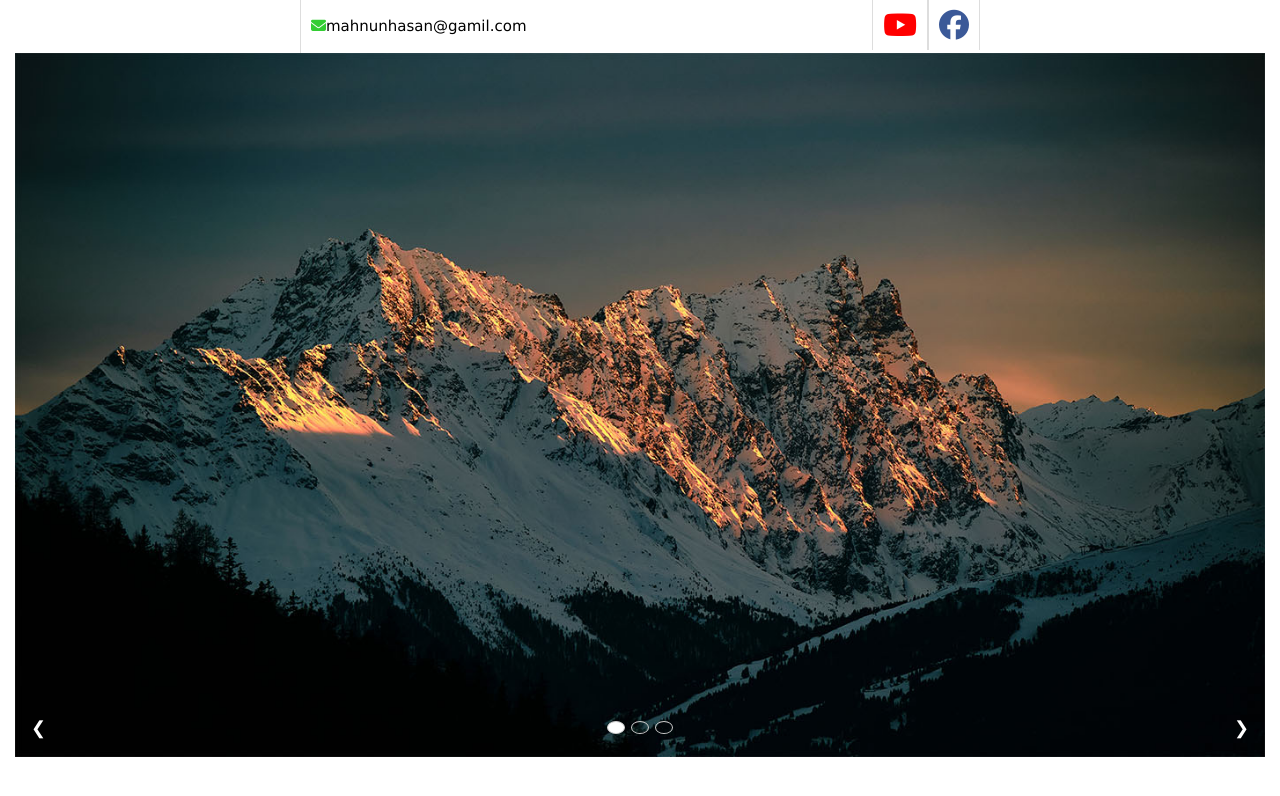
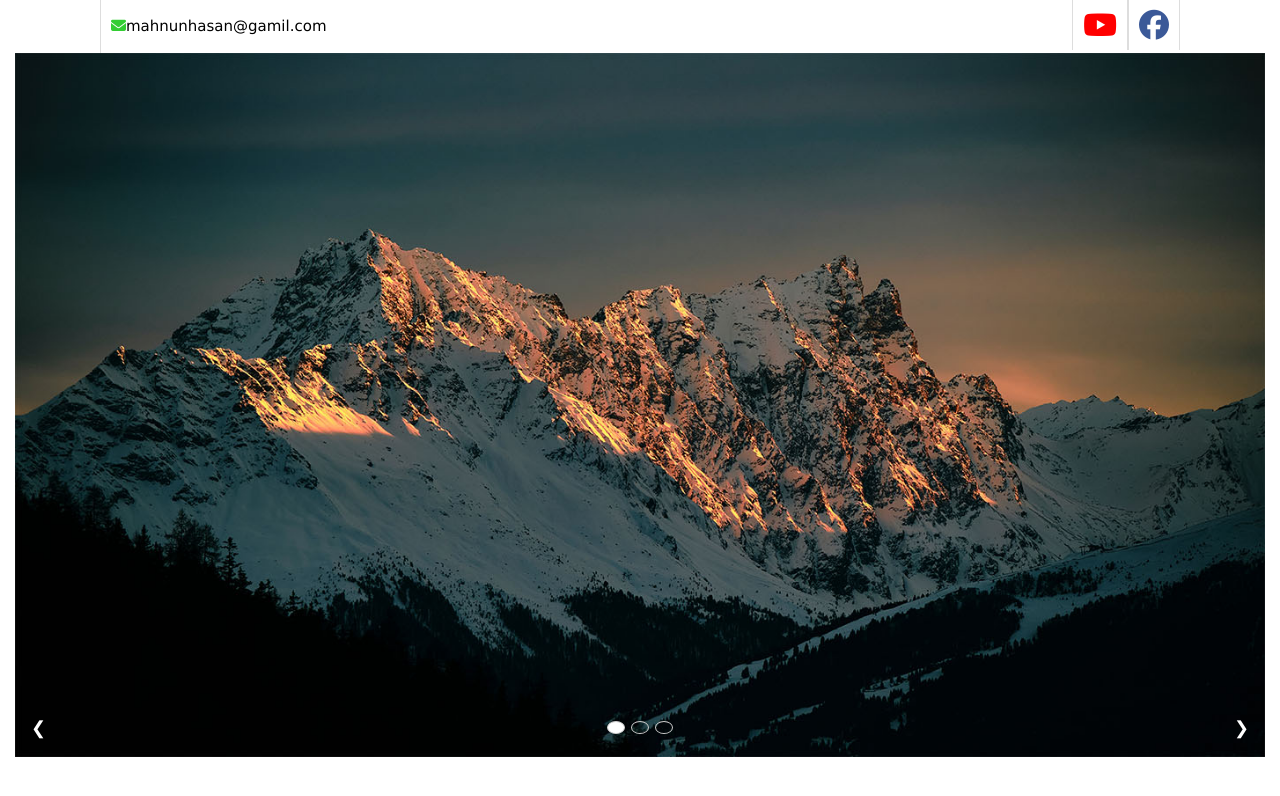
Before and after one commit to mesbahhsabbir/mahnun, a plain HTML site: page index.html in a window 1280 px wide. Drawn offline with nearby package versions, Linux system fonts and the light colour scheme.

Commit message:
Update mahnun.css

```diff
--- a/mahnun.css
+++ b/mahnun.css
@@ -1,3 +1,4 @@
+
 
 @import url('https://fonts.googleapis.com/css2?family=Oswald:wght@200;300;400;500;600;700&family=Work+Sans:ital,wght@0,100;0,200;0,300;0,400;0,500;0,531;0,600;0,700;0,800;0,900;1,100;1,200;1,300;1,400;1,500;1,531;1,600;1,700;1,800;1,900&display=swap');
 @import url('https://fonts.googleapis.com/css2?family=Oswald:wght@200;300;400;500;600;700&display=swap');
@@ -15,7 +16,7 @@ h1, h2, h3, h4, h5, h6{
 }
 
 header{
-    margin: 0px 200px;
+    margin: 0px 50px;
 }
 section{
 	padding: 0px 0px;
@@ -31,7 +32,7 @@ section{
     max-width: 100%;
     min-width: 500px;
 	float: none;
-    padding: 0px 100px;
+    padding: 0px 50px;
 }
 
 
```
